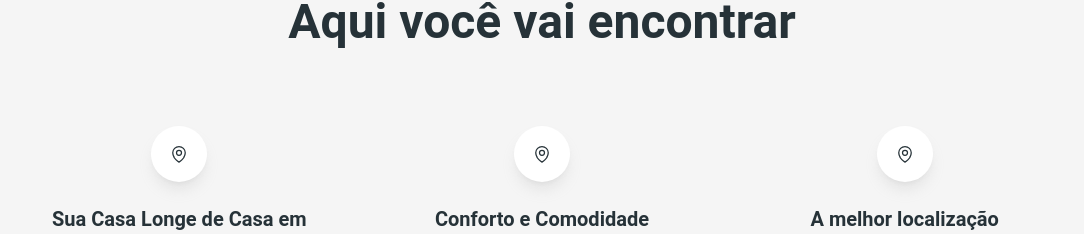
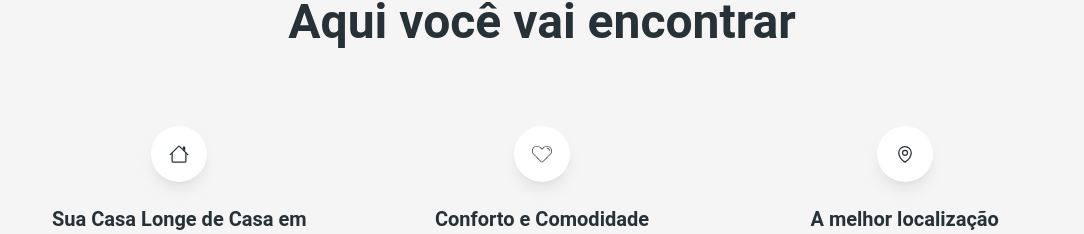
Before and after one commit to LeoJunioYuri/pensao-mansao-azul, a Next.js app in the folder frontend/: page /sobre in a window 1280 px wide. Shown: the part 3146-3380 px from the top of the page, without its empty margins (98-1182 px from the left). Built offline with nearby package versions, Linux system fonts and the light colour scheme.

Commit message:
feat: novos icones

```diff
--- a/frontend/src/app/sobre/page.tsx
+++ b/frontend/src/app/sobre/page.tsx
@@ -19,10 +19,8 @@ export default function Sobre() {
 
   const handleEnviarMensagem = () => {
     const subject = encodeURIComponent("Mensagem para a Pensão Mansão Azul");
-    const body = encodeURIComponent(
-      `Nome: ${nome}\n${mensagem}`
-    );
-    const email = 'leojunioyuri@hotmail.com'
+    const body = encodeURIComponent(`Nome: ${nome}\n${mensagem}`);
+    const email = "leojunioyuri@hotmail.com";
     const mailtoLink = `mailto:${email}?subject=${subject}&body=${body}`;
 
     window.location.href = mailtoLink;
@@ -146,29 +144,30 @@ export default function Sobre() {
               <div className="mx-auto mb-6 grid h-14 w-14 place-items-center rounded-full bg-white shadow-lg shadow-gray-500/20">
                 <svg
                   xmlns="http://www.w3.org/2000/svg"
-            fill="none"
-            viewBox="0 0 24 24"
-            strokeWidth={1.5}
-            stroke="currentColor"
                   className="w-5 h-5"
+                  fill="currentColor"
+                  viewBox="0 0 16 16"
                 >
+                  {" "}
                   <path
-              strokeLinecap="round"
-              strokeLinejoin="round"
-              d="M15 10.5a3 3 0 11-6 0 3 3 0 016 0z"
-            />
+                    fill-rule="evenodd"
+                    d="M2 13.5V7h1v6.5a.5.5 0 0 0 .5.5h9a.5.5 0 0 0 .5-.5V7h1v6.5a1.5 1.5 0 0 1-1.5 1.5h-9A1.5 1.5 0 0 1 2 13.5zm11-11V6l-2-2V2.5a.5.5 0 0 1 .5-.5h1a.5.5 0 0 1 .5.5z"
+                  />{" "}
                   <path
-              strokeLinecap="round"
-              strokeLinejoin="round"
-              d="M19.5 10.5c0 7.142-7.5 11.25-7.5 11.25S4.5 17.642 4.5 10.5a7.5 7.5 0 1115 0z"
-            />
+                    fill-rule="evenodd"
+                    d="M7.293 1.5a1 1 0 0 1 1.414 0l6.647 6.646a.5.5 0 0 1-.708.708L8 2.207 1.354 8.854a.5.5 0 1 1-.708-.708L7.293 1.5z"
+                  />{" "}
                 </svg>
               </div>
               <Typography variant="h5" color="blue-gray" className="mb-2">
                 Sua Casa Longe de Casa em Lavras
               </Typography>
               <Typography className="font-normal text-blue-gray-500">
-          Na Pensão Mansão Azul, você encontrará a sua casa longe de casa em Lavras. Nossas acomodações são seguras, confortáveis e familiares, proporcionando um ambiente acolhedor onde você pode se concentrar nos seus estudos e desfrutar de momentos de convívio social.
+                Na Pensão Mansão Azul, você encontrará a sua casa longe de casa
+                em Lavras. Nossas acomodações são seguras, confortáveis e
+                familiares, proporcionando um ambiente acolhedor onde você pode
+                se concentrar nos seus estudos e desfrutar de momentos de
+                convívio social.
               </Typography>
             </Card>
 
@@ -180,30 +179,45 @@ export default function Sobre() {
             >
               <div className="mx-auto mb-6 grid h-14 w-14 place-items-center rounded-full bg-white shadow-lg shadow-gray-500/20">
                 <svg
+                  version="1.0"
+                  id="Layer_1"
                   xmlns="http://www.w3.org/2000/svg"
-            fill="none"
-            viewBox="0 0 24 24"
-            strokeWidth={1.5}
-            stroke="currentColor"
+                  viewBox="0 0 64 64"
+                  enable-background="new 0 0 64 64"
+                  fill="#000000"
                   className="w-5 h-5"
                 >
+                  <g id="SVGRepo_bgCarrier" stroke-width="0"></g>
+                  <g
+                    id="SVGRepo_tracerCarrier"
+                    stroke-linecap="round"
+                    stroke-linejoin="round"
+                  ></g>
+                  <g id="SVGRepo_iconCarrier">
+                    {" "}
+                    <g>
+                      {" "}
                       <path
-              strokeLinecap="round"
-              strokeLinejoin="round"
-              d="M15 10.5a3 3 0 11-6 0 3 3 0 016 0z"
-            />
+                        fill="#231F20"
+                        d="M48,6c-4.418,0-8.418,1.791-11.313,4.687l-3.979,3.961c-0.391,0.391-1.023,0.391-1.414,0 c0,0-3.971-3.97-3.979-3.961C24.418,7.791,20.418,6,16,6C7.163,6,0,13.163,0,22c0,3.338,1.024,6.436,2.773,9 c0,0,0.734,1.164,1.602,2.031s24.797,24.797,24.797,24.797C29.953,58.609,30.977,59,32,59s2.047-0.391,2.828-1.172 c0,0,23.93-23.93,24.797-24.797S61.227,31,61.227,31C62.976,28.436,64,25.338,64,22C64,13.163,56.837,6,48,6z M58.714,30.977 c0,0-0.612,0.75-1.823,1.961S33.414,56.414,33.414,56.414C33.023,56.805,32.512,57,32,57s-1.023-0.195-1.414-0.586 c0,0-22.266-22.266-23.477-23.477s-1.823-1.961-1.823-1.961C3.245,28.545,2,25.424,2,22C2,14.268,8.268,8,16,8 c3.866,0,7.366,1.566,9.899,4.101l0.009-0.009l4.678,4.677c0.781,0.781,2.047,0.781,2.828,0l4.678-4.677l0.009,0.009 C40.634,9.566,44.134,8,48,8c7.732,0,14,6.268,14,14C62,25.424,60.755,28.545,58.714,30.977z"
+                      ></path>{" "}
                       <path
-              strokeLinecap="round"
-              strokeLinejoin="round"
-              d="M19.5 10.5c0 7.142-7.5 11.25-7.5 11.25S4.5 17.642 4.5 10.5a7.5 7.5 0 1115 0z"
-            />
+                        fill="#231F20"
+                        d="M48,12c-0.553,0-1,0.447-1,1s0.447,1,1,1c4.418,0,8,3.582,8,8c0,0.553,0.447,1,1,1s1-0.447,1-1 C58,16.478,53.522,12,48,12z"
+                      ></path>{" "}
+                    </g>{" "}
+                  </g>
                 </svg>
               </div>
               <Typography variant="h5" color="blue-gray" className="mb-2">
                 Conforto e Comodidade
               </Typography>
               <Typography className="font-normal text-blue-gray-500">
-          Oferecemos quartos, suítes e flats totalmente mobiliados, incluindo serviços essenciais como água, luz, telefone, internet e TV a cabo na sala. Aceitamos pagamentos com cartão de crédito e temos disponibilidade de garagem. Aproveite a proximidade de padarias, farmácias, supermercados e outras conveniências.
+                Oferecemos quartos, suítes e flats totalmente mobiliados,
+                incluindo serviços essenciais como água, luz, telefone, internet
+                e TV a cabo na sala. Aceitamos pagamentos com cartão de crédito
+                e temos disponibilidade de garagem. Aproveite a proximidade de
+                padarias, farmácias, supermercados e outras conveniências.
               </Typography>
             </Card>
 
@@ -238,13 +252,17 @@ export default function Sobre() {
                 A melhor localização
               </Typography>
               <Typography className="font-normal text-blue-gray-500">
-          Se você é estudante, professor ou técnico administrativo e está planejando se mudar para Lavras, a Pensão Mansão Azul é o local perfeito para você. Oferecemos acomodações seguras, familiares e confortáveis, a apenas 15 minutos da UFLA. Faça uma visita, faça amizades e aproveite o melhor ambiente para viver e estudar durante o seu semestre.
+                Se você é estudante, professor ou técnico administrativo e está
+                planejando se mudar para Lavras, a Pensão Mansão Azul é o local
+                perfeito para você. Oferecemos acomodações seguras, familiares e
+                confortáveis, a apenas 15 minutos da UFLA. Faça uma visita, faça
+                amizades e aproveite o melhor ambiente para viver e estudar
+                durante o seu semestre.
               </Typography>
             </Card>
           </div>
         </div>
       </section>
-
 
       <section className="relative dark:bg-navy py-24 px-4">
         <PageTitle heading="Alugue conosco">
```
Lines whose indentation alone changed are shown as unchanged.
